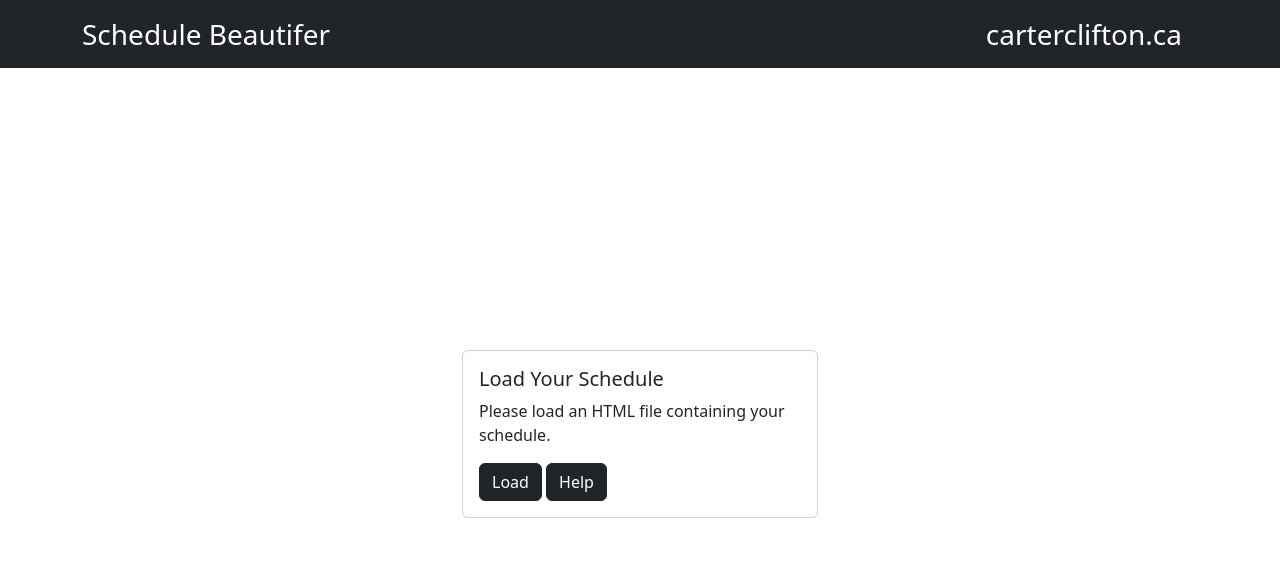
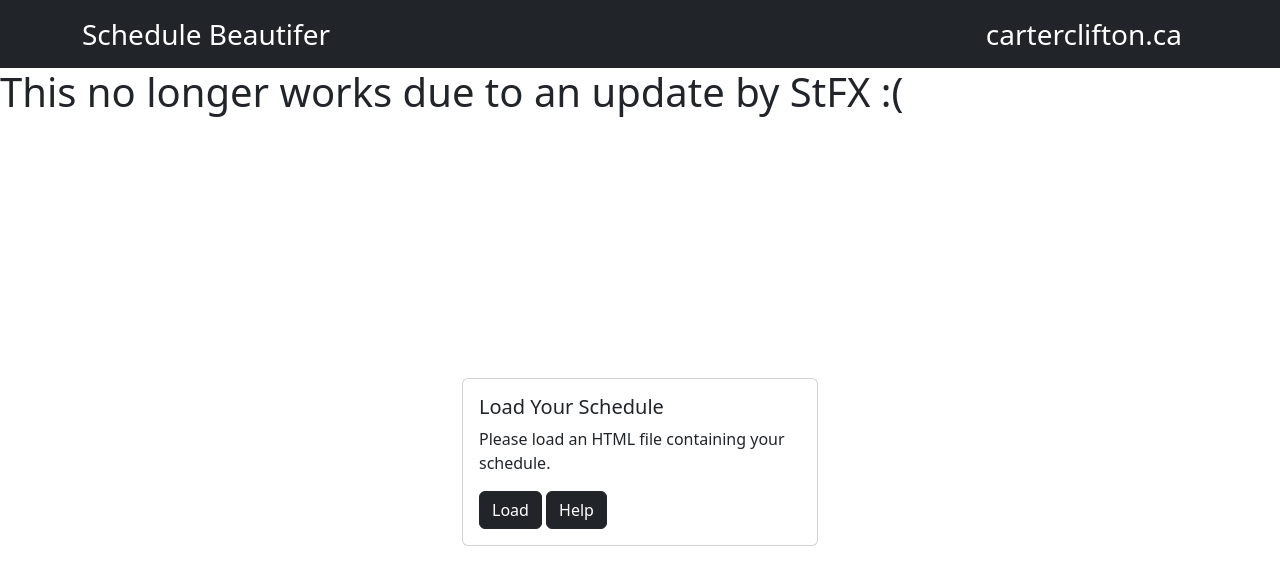
Before and after one commit to carter-clifton/schedule, a plain HTML site: page index.html in a window 1280 px wide. Drawn offline with nearby package versions, Linux system fonts and the light colour scheme.

Commit message:
not longer functioning

```diff
--- a/index.html
+++ b/index.html
@@ -18,6 +18,8 @@
                 <a class="navbar-brand fs-3" href="https://carterclifton.ca">carterclifton.ca</a>
             </div>
         </nav>
+
+        <h1>This no longer works due to an update by StFX :(</h1>
 
         <section id="mainContainer">
 
```
